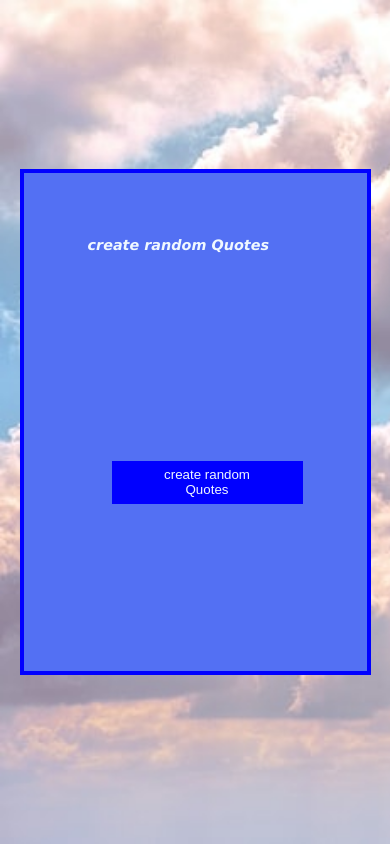
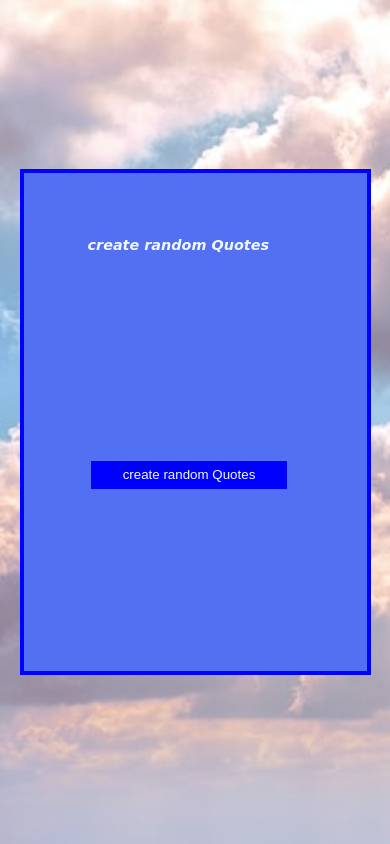
Before and after one commit to touseef75/Qoutes-Generate-App, a plain HTML site: page index.html in a window 390 px wide. Drawn offline with Linux system fonts and the light colour scheme.

Commit message:
fixed error

```diff
--- a/styl.css
+++ b/styl.css
@@ -68,7 +68,7 @@ button{
     padding: 4rem;
     color: aliceblue;
     font-size: bold;
-    font-family: Verdana, Geneva, Tahoma, sans-serif;
+    font-family: 'Caveat', cursive;
     font-size: 0.9rem;
     /* text-align: just]ify; */
     font-style: italic;}
@@ -80,7 +80,7 @@ button{
     border: none;
     outline: none;
     /* text-align: center; */
-    margin-left: 1.5rem;
+    margin-left: 0.2rem;
     color: aliceblue;
     background-color: blue;
 }
```
